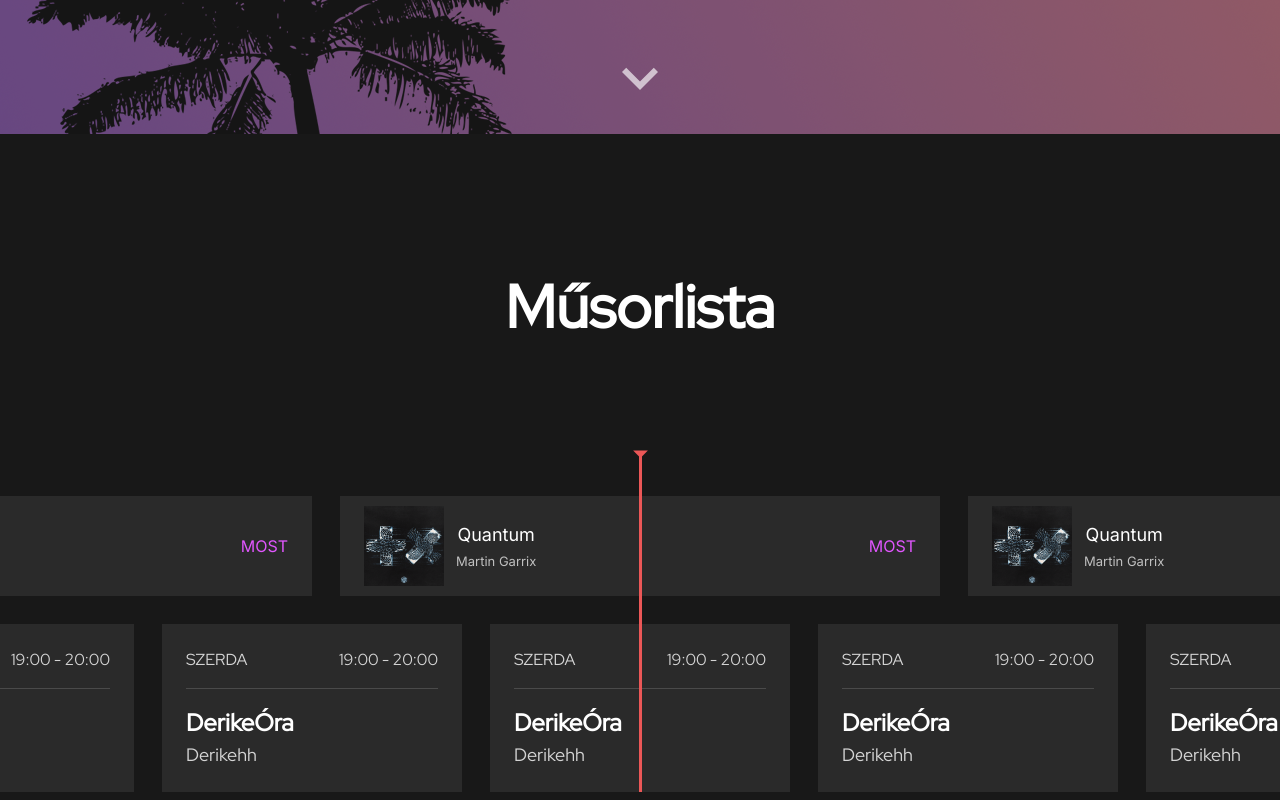
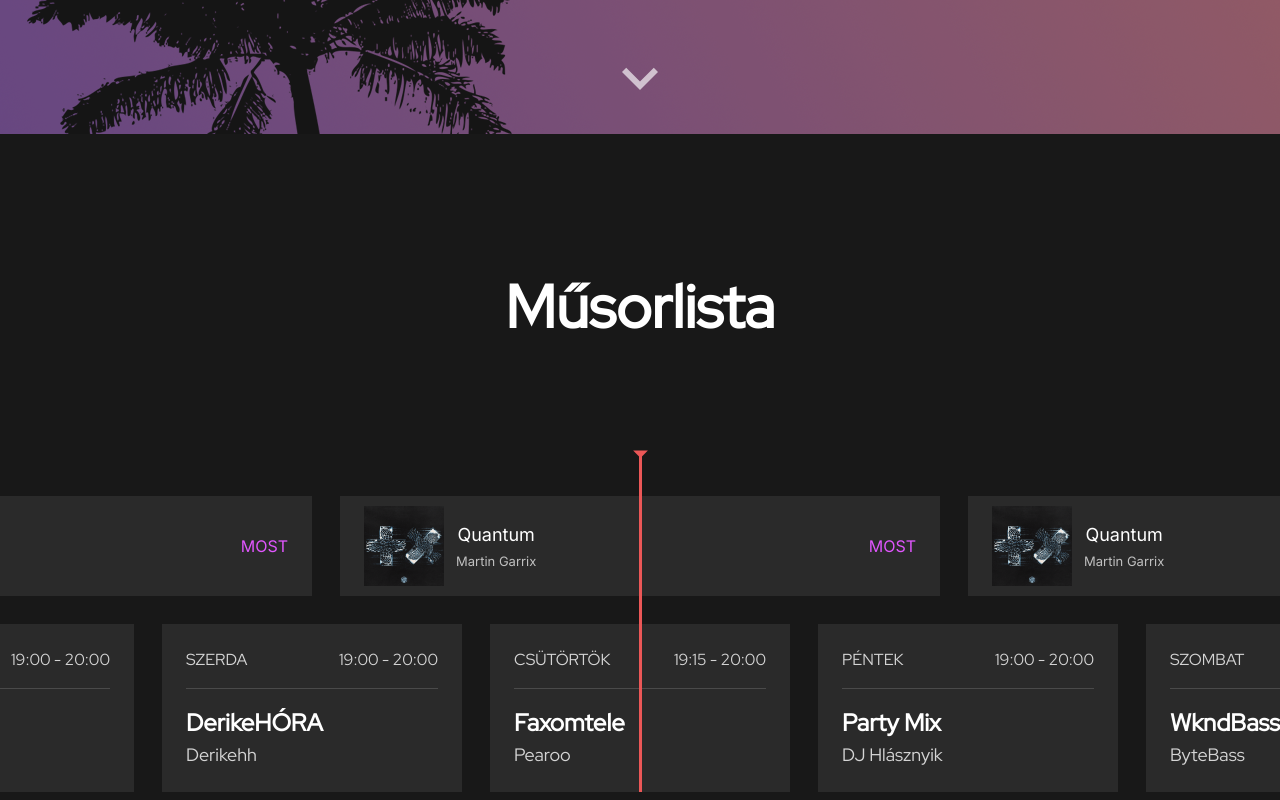
Before and after one commit to Falling12/freshfm, a React (Vite) app: page / in a window 1280 px wide. Shown: the part 666-1466 px from the top of the page. Built offline with nearby package versions, Linux system fonts and the light colour scheme.

Commit message:
Dummy data cserélése

```diff
--- a/index.html
+++ b/index.html
@@ -4,7 +4,7 @@
     <meta charset="UTF-8" />
     <link rel="icon" type="image/svg+xml" href="/logo.png" />
     <meta name="viewport" content="width=device-width, initial-scale=1.0" />
-    <title>FreshFM</title>
+    <title>Fresh FM</title>
   </head>
   <body>
     <div id="root"></div>
--- a/src/components/ProgramCard.tsx
+++ b/src/components/ProgramCard.tsx
@@ -1,16 +1,30 @@
 import React, { FC } from 'react'
 
-const ProgramCard: FC = () => {
+interface ProgramCardProps {
+    prog: IProgram
+}
+
+interface IProgram {
+    day: string,
+    from: string,
+    to: string,
+    name: string,
+    dj: string,
+    id: number
+}
+
+
+const ProgramCard: FC<ProgramCardProps> = ({prog}) => {
   return (
     <div className='w-[300px] bg-[#FFFFFF14] h-auto p-6 flex flex-col gap-4'>
         <div className='flex justify-between items-center uppercase opacity-80'>
-            <h1>Szerda</h1>
-            <h1>19:00 - 20:00</h1>
+            <h1>{prog.day}</h1>
+            <h1>{`${prog.from} - ${prog.to}`}</h1>
         </div>
         <hr className='border-[#FFFFFF26]'></hr>
         <div className='flex flex-col'>
-            <p className='font-semibold text-[24px]'>DerikeÓra</p>
-            <p className='text-[18px] opacity-80'>Derikehh</p>
+            <p className='font-semibold text-[24px]'>{prog.name}</p>
+            <p className='text-[18px] opacity-80'>{prog.dj}</p>
         </div>
     </div>
   )
--- a/src/components/ProgramSection.tsx
+++ b/src/components/ProgramSection.tsx
@@ -1,6 +1,7 @@
 import React, { FC } from 'react'
 import MusicCard from './MusicCard'
 import ProgramCard from './ProgramCard'
+import program from '../data/program.json'
 
 const ProgramSection: FC = () => {
   return (
@@ -20,8 +21,8 @@ const ProgramSection: FC = () => {
             </div>
 
             <div className='flex items-center overflow-x-hidden gap-7'>
-                {[1, 2, 3, 4, 5, 6, 7].map((item, index) => (
-                    <ProgramCard key={index} />
+                {program.map((item, index) => (
+                    <ProgramCard prog={item} key={index} />
                 ))}
             </div>
         </div>
--- /dev/null
+++ b/src/data/program.json
@@ -0,0 +1,58 @@
+[
+    {
+        "id": 1,
+        "day": "Hétfő",
+        "from": "19:00",
+        "to": "20:00",
+        "name": "ZeneEst",
+        "dj": "Márk"
+    },
+    {
+        "id": 2,
+        "day": "Kedd",
+        "from": "19:00",
+        "to": "20:00",
+        "name": "ReFresher",
+        "dj": "Benito"
+    },
+    {
+        "id": 3,
+        "day": "Szerda",
+        "from": "19:00",
+        "to": "20:00",
+        "name": "DerikeHÓRA",
+        "dj": "Derikehh"
+    },
+    {
+        "id": 4,
+        "day": "Csütörtök",
+        "from": "19:15",
+        "to": "20:00",
+        "name": "Faxomtele",
+        "dj": "Pearoo"
+    },
+    {
+        "id": 5,
+        "day": "Péntek",
+        "from": "19:00",
+        "to": "20:00",
+        "name": "Party Mix",
+        "dj": "DJ Hlásznyik"
+    },
+    {
+        "id": 6,
+        "day": "Szombat",
+        "from": "19:00",
+        "to": "20:00",
+        "name": "WkndBass",
+        "dj": "ByteBass"
+    },
+    {
+        "id": 7,
+        "day": "Vasárnap",
+        "from": "19:00",
+        "to": "20:00",
+        "name": "ZeneEst Extra",
+        "dj": "Márk"
+    }
+]
```
